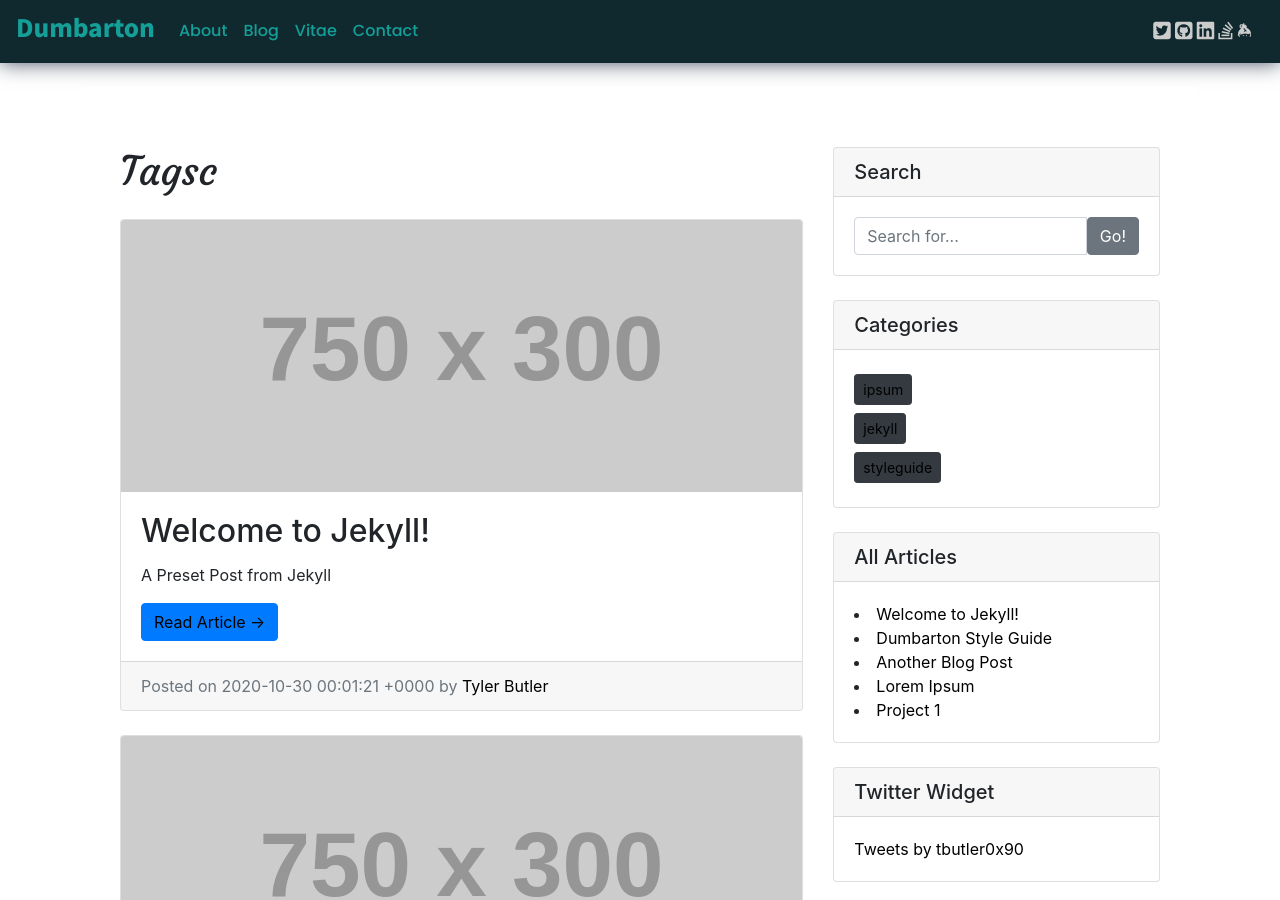
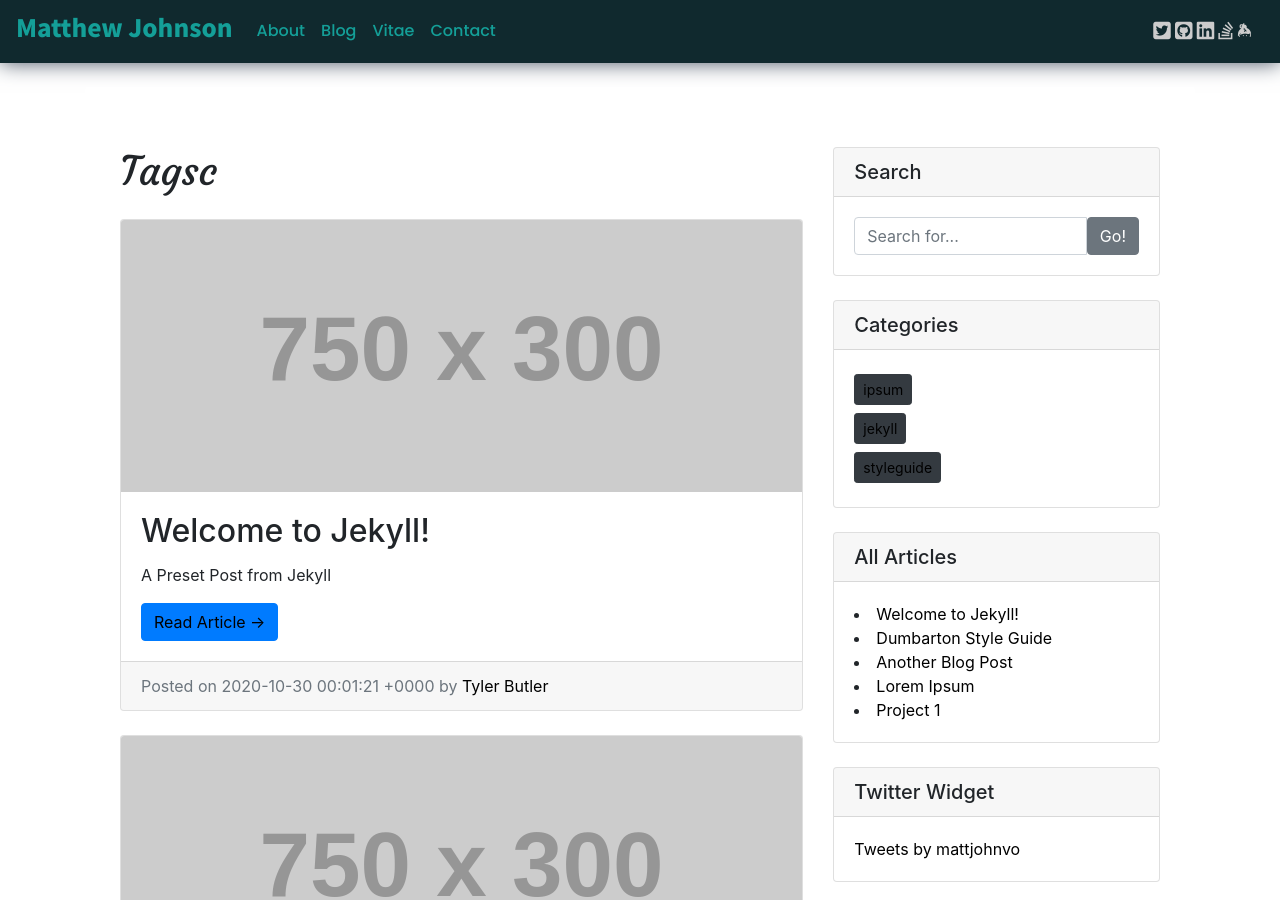
Before and after one commit to MattJohnVO/mattjohnvo.github.io, a Jekyll site: the page built from pages/tags.html, in a window 1280 px wide and 900 px high. Built offline with Jekyll 4.4.1, drawn with Linux system fonts in a browser that asks for light colours; nearby versions of some CDN libraries; comment, search, counter and statistics services are not loaded.

Commit message:
Update _config.yml

```diff
--- a/_config.yml
+++ b/_config.yml
@@ -8,29 +8,29 @@
 # -----------BASE SETTINGS---------------#
 #========================================#
 
-title: Dumbarton
-email:
+title: Matthew Johnson
+email: mattjohnvo@outlook.com
 description: a minimalistic jekyll theme for academics
 baseurl:                                       # the subpath of your site, e.g. /blog
-url: "https://dumbarton.netlify.app/"          # the base hostname & protocol for your site, e.g. http://example.com
+url: "mattjohnvo.github.io"          # the base hostname & protocol for your site, e.g. http://example.com
 image: /assets/img/dumbarton.png               # used to generate site link preview
 image_alt: A minimalistic jekyll theme for academic    # image description
 
 # =======================================#
 # -----------SITE SETTINGS---------------#
 #========================================#:
-author: John Doe
+author: Matthew Johnson
 profile_image: /assets/img/avatar/cropped.png #/assets/img/avatar/avatar.jpeg
 occupation:
 snippet:
-twitter: tbutler0x90
-github: tcbutler320
-linkedin: tyler-b-a700a1aa
+twitter: mattjohnvo
+github: mattjohnvo
+linkedin: mattjohnvo
 stackoverflow: '12935605'
 website: https://tbutler.org
 codepen:
 medium:
-email: developer.tbutler@gmail.com
+email: mattjohnvo@outlook.com
 keybase: tbutler320
 pgp:
 ctftime:
```
